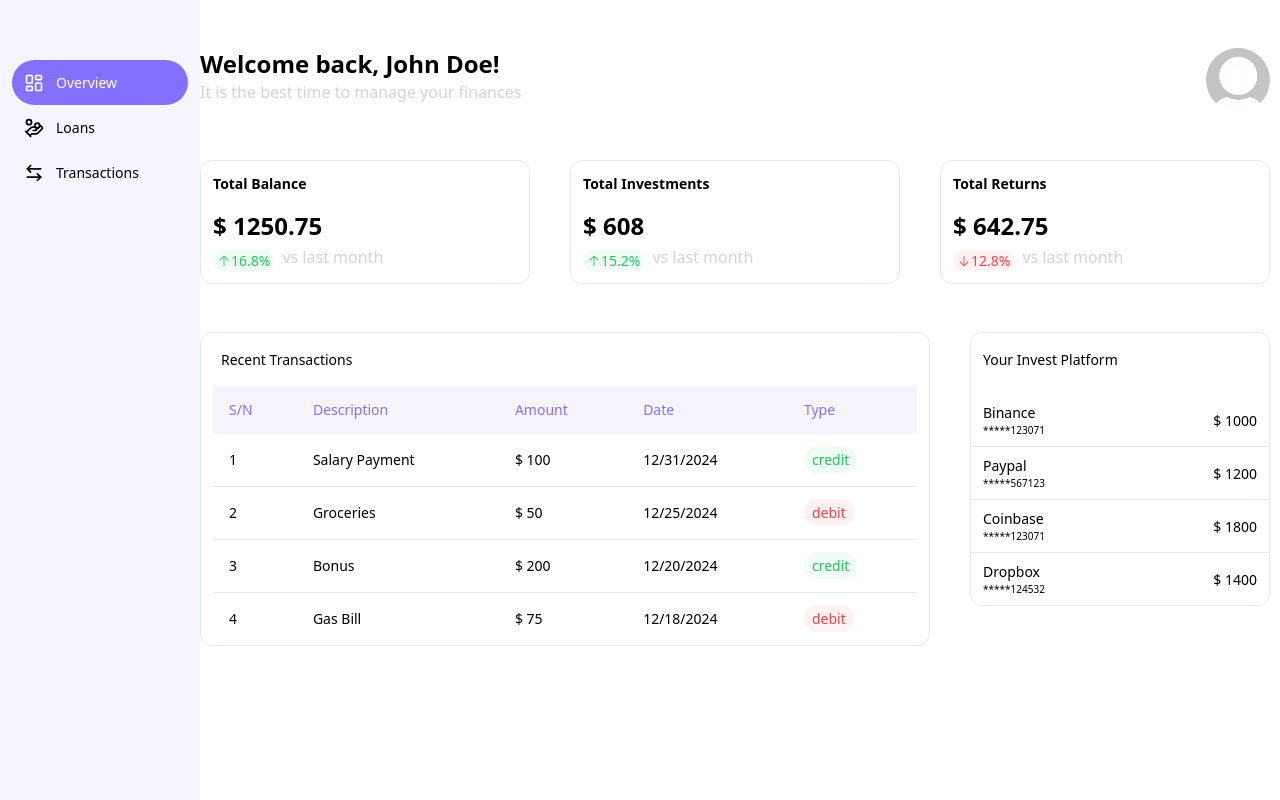
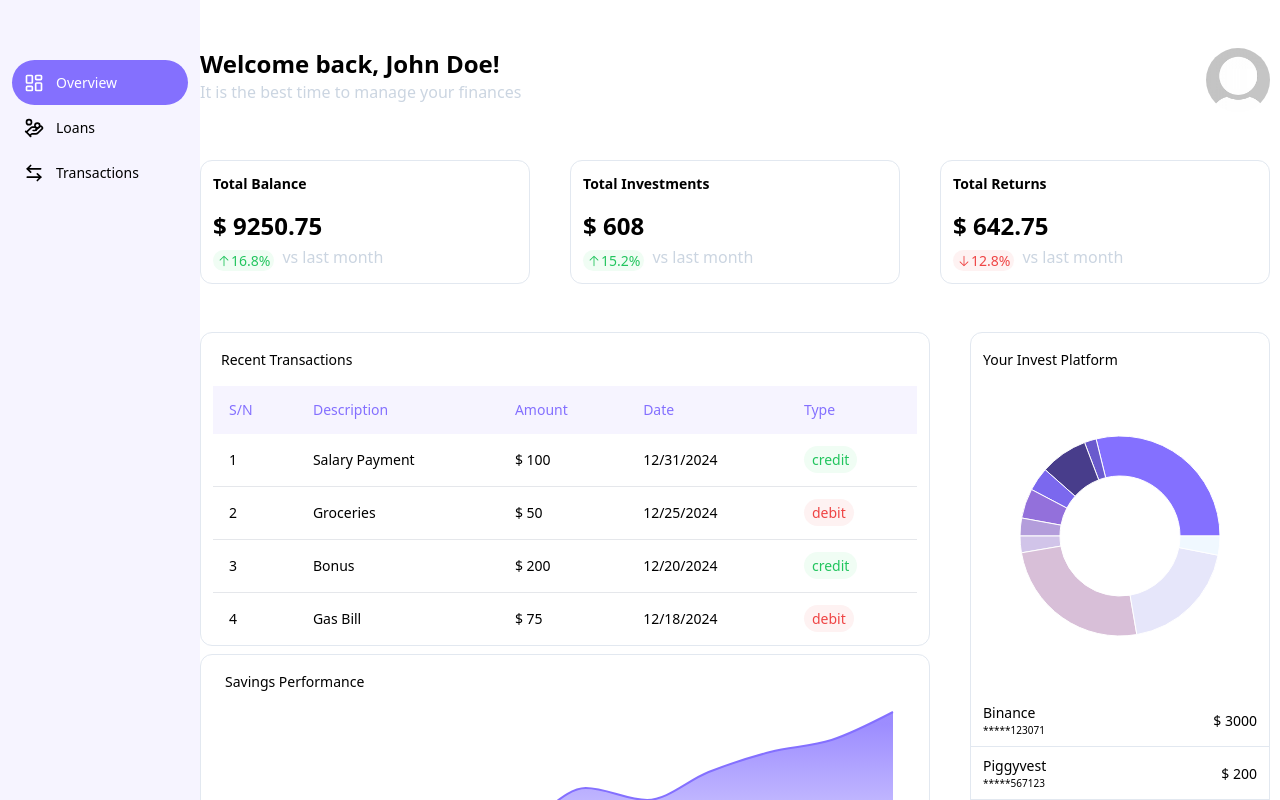
Before and after one commit to PaulMarv/finance-dashboard, a Next.js app: page /overview in a window 1280 px wide. Shown: the top 800 px of the page. Built offline with nearby package versions, Linux system fonts and the light colour scheme.

Commit message:
inforgraphics

```diff
--- a/package.json
+++ b/package.json
@@ -23,6 +23,7 @@
     "react-dom": "^18",
     "react-hook-form": "^7.54.2",
     "react-router-dom": "^7.1.1",
+    "recharts": "^2.15.1",
     "tailwind-merge": "^2.6.0"
   },
   "devDependencies": {
--- a/public/mocks/investments.json
+++ b/public/mocks/investments.json
@@ -2,22 +2,51 @@
   {
     "platform": "Binance",
     "account_number": 34567123071,
-    "investment": 1000
+    "investment": 3000
   },
   {
-    "platform": "Paypal",
+    "platform": "Piggyvest",
     "account_number": 18034567123,
-    "investment": 1200
+    "investment": 200
   },
   {
     "platform": "Coinbase",
     "account_number": 34567123071,
-    "investment": 1800
+    "investment": 800
   },
-
   {
-    "platform": "Dropbox",
+    "platform": "Cowrywise",
     "account_number": 54567124532,
-    "investment": 1400
+    "investment": 400
+  },
+  {
+    "platform": "Robinhood",
+    "account_number": 23890456789,
+    "investment": 500
+  },
+  {
+    "platform": "E*Trade",
+    "account_number": 67890543212,
+    "investment": 300
+  },
+  {
+    "platform": "Fidelity",
+    "account_number": 56789234567,
+    "investment": 280
+  },
+  {
+    "platform": "Bamboo",
+    "account_number": 45678901234,
+    "investment": 2600
+  },
+  {
+    "platform": "Carbon",
+    "account_number": 78901234567,
+    "investment": 2000
+  },
+  {
+    "platform": "Risevest",
+    "account_number": 89012345678,
+    "investment": 320
   }
 ]
--- /dev/null
+++ b/public/mocks/savings.json
@@ -0,0 +1,14 @@
+[
+  { "month": "Jan", "savings": 1200 },
+  { "month": "Feb", "savings": 1800 },
+  { "month": "Mar", "savings": 2500 },
+  { "month": "Apr", "savings": 3000 },
+  { "month": "May", "savings": 2700 },
+  { "month": "Jun", "savings": 3200 },
+  { "month": "Jul", "savings": 4100 },
+  { "month": "Aug", "savings": 3800 },
+  { "month": "Sep", "savings": 4500 },
+  { "month": "Oct", "savings": 5000 },
+  { "month": "Nov", "savings": 5300 },
+  { "month": "Dec", "savings": 6000 }
+]
--- a/public/mocks/user.json
+++ b/public/mocks/user.json
@@ -2,7 +2,7 @@
   "id": "67nkyifjbjhgbr4",
   "name": "John Doe",
   "totalBalance": {
-    "amount": 1250.75,
+    "amount": 9250.75,
     "monthlyTrend": "upward",
     "percentageChange": 16.8,
     "currency": "USD"
--- /dev/null
+++ b/src/app/api/savings/route.ts
@@ -0,0 +1,18 @@
+import { NextResponse } from "next/server";
+import fsPromises from 'fs/promises';
+import path from 'path';
+
+
+const userFilePath = path.join(process.cwd(), 'public/mocks/savings.json')
+
+export async function GET() {
+    try {
+        const savings = await fsPromises.readFile(userFilePath, 'utf-8')
+        const json = JSON.parse(savings)
+        return NextResponse.json(json)
+        // eslint-disable-next-line @typescript-eslint/no-unused-vars
+    } catch (error) {
+        return new NextResponse(JSON.stringify({ message: "No savings data found!" }),
+            { status: 404, headers: { 'content-type': 'application/json' } });
+    }
+}
--- a/src/app/layout.tsx
+++ b/src/app/layout.tsx
@@ -19,7 +19,7 @@ const geistMono = localFont({
 
 export const metadata: Metadata = {
   title: "Dashboard",
-  description: "Overview, transactions and loans",
+  description: "Savings  and Investment Dashboard",
 };
 
 export default function RootLayout({
--- a/src/app/overview/page.tsx
+++ b/src/app/overview/page.tsx
@@ -1,9 +1,11 @@
 'use client';
 import { useUserContext } from '@/components/providers/user-provider';
-import DashboardCard from '@/components/ui/dashboard-card';
+import DashboardCard from '@/components/dashboard-card';
 import { Table, TableBody, TableCell, TableHead, TableHeader, TableRow } from '@/components/ui/table';
 import Image from 'next/image';
 import React from 'react'
+import SavingsChart from '@/components/savings-chart';
+import InvestmentChart from '@/components/investment-chart';
 
 const Dashboard = () => {
   const { user, transactions, investments } = useUserContext();
@@ -30,6 +32,7 @@ const Dashboard = () => {
         <DashboardCard title={'Total Returns'} amount={user?.totalReturns?.amount ?? 0} trend={user?.totalReturns?.monthlyTrend ?? 'upward'} percentageChange={user?.totalReturns?.percentageChange ?? 0} />
       </div>
       <div className='mt-4 w-full flex flex-col lg:flex-row gap-10 lg:justify-between'>
+        <div className='flex flex-col gap-2 w-full'>
           <div className='rounded-xl border-[1px] px-3 pt-4 border-slate-200 w-full'>
             <p className='text-[14px] font-medium px-2'>Recent Transactions</p>
             <div className='mt-4'>
@@ -64,10 +67,15 @@ const Dashboard = () => {
               </Table>
             </div>
           </div>
+          <SavingsChart />
+        </div>
         <div className='rounded-xl border-[1px] border-slate-200 w-full h-fit lg:max-w-[300px]'>
           <h2 className='px-3 py-4 text-[14px] font-medium'>Your Invest Platform</h2>
+          <div>
+            <InvestmentChart />
+          </div>
           <div className='mt-2'>
-            {investments.map((item, index) => (
+            {investments.slice(0, 4).map((item, index) => (
               <div key={index} className={`flex items-center justify-between px-3 py-2 ${index !== investments.length - 1 ? 'border-b border-slate-200' : ''}`}>
                 <p className='text-[14px] flex flex-col'>
                   <span>
--- /dev/null
+++ b/src/components/investment-chart.tsx
@@ -0,0 +1,35 @@
+import React from 'react'
+import { PieChart, Pie, Tooltip, Cell, ResponsiveContainer } from "recharts";
+import { useUserContext } from './providers/user-provider';
+
+const InvestmentChart = () => {
+    const { investments } = useUserContext();
+
+    const COLORS = ["#8470ff", "#6a5acd", "#483d8b", "#7b68ee", "#9370db", "#b39ddb", "#d1c4e9", "#d8bfd8", "#e6e6fa", "#f0f8ff"];
+    return (
+        <div className="">
+            <ResponsiveContainer width="100%" height={300}>
+                <PieChart>
+                    <Pie
+                        data={investments}
+                        dataKey="investment"
+                        nameKey="platform"
+                        cx="50%"
+                        cy="50%"
+                        innerRadius={60}
+                        outerRadius={100}
+                        fill="#8470ff"
+                        label={false}
+                    >
+                        {investments.map((entry, index) => (
+                            <Cell key={`cell-${index}`} fill={COLORS[index % COLORS.length]} />
+                        ))}
+                    </Pie>
+                    <Tooltip formatter={(value) => `$${value}`} />
+                </PieChart>
+            </ResponsiveContainer>
+        </div>
+    )
+}
+
+export default InvestmentChart
--- a/src/components/providers/user-provider.tsx
+++ b/src/components/providers/user-provider.tsx
@@ -1,6 +1,6 @@
 "use client";
 
-import { InvestmentsProps, LoanProps, TransactionProps, User } from "@/types";
+import { InvestmentsProps, LoanProps, SavingsProps, TransactionProps, User } from "@/types";
 import React, { createContext, useContext, useEffect, useState } from "react";
 
 type UserContextType = {
@@ -8,6 +8,7 @@ type UserContextType = {
   transactions: TransactionProps;
   loans: LoanProps;
   investments: InvestmentsProps;
+  savings: SavingsProps;
   loading: boolean;
   error: string | null;
 };
@@ -19,6 +20,7 @@ export const UserProvider: React.FC<{ children: React.ReactNode }> = ({ children
   const [transactions, setTransactions] = useState<TransactionProps>([]);
   const [loans, setLoans] = useState<LoanProps>([]);
   const [investments, setInvestments] = useState<InvestmentsProps>([]);
+  const [savings, setSavings] = useState<SavingsProps>([]);
   const [loading, setLoading] = useState(true);
   const [error, setError] = useState<string | null>(null);
 
@@ -46,6 +48,11 @@ export const UserProvider: React.FC<{ children: React.ReactNode }> = ({ children
       const investmentsData = await investmentsResponse.json();
       setInvestments(investmentsData);
 
+      //Fetch Savings
+      const savingsResponse = await fetch("/mocks/savings.json");
+      const savingsData = await savingsResponse.json();
+      setSavings(savingsData);
+
 
       setError(null);
     } catch (err) {
@@ -61,7 +68,7 @@ export const UserProvider: React.FC<{ children: React.ReactNode }> = ({ children
   }, []);
 
   return (
-    <UserContext.Provider value={{ user, transactions, loans, investments, loading, error }}>
+    <UserContext.Provider value={{ user, transactions, loans, investments, savings, loading, error }}>
       {children}
     </UserContext.Provider>
   );
--- /dev/null
+++ b/src/components/savings-chart.tsx
@@ -0,0 +1,38 @@
+import React from 'react'
+import { useUserContext } from './providers/user-provider';
+import { AreaChart, Area, XAxis, Tooltip, ResponsiveContainer } from "recharts";
+
+const SavingsChart = () => {
+    const { savings } = useUserContext();
+    return (
+        <div className="rounded-xl border-[1px] p-4 border-slate-200">
+            <h2 className="text-[14px] font-medium px-2">Savings Performance</h2>
+            <ResponsiveContainer width="100%" height={300}>
+                <AreaChart data={savings} margin={{ top: 20, right: 20, left: 0, bottom: 10 }}>
+                    <defs>
+                        <linearGradient id="colorSavings" x1="0" y1="0" x2="0" y2="1">
+                            <stop offset="5%" stopColor="#8470ff" stopOpacity={0.8} />
+                            <stop offset="95%" stopColor="#8470ff" stopOpacity={0} />
+                        </linearGradient>
+                    </defs>
+                    <XAxis
+                        dataKey="month"
+                        stroke="transparent"
+                        tick={{ fill: "black", fontSize: "12px" }}
+                    />
+                    <Tooltip formatter={(value) => `$${value}`} />
+                    <Area
+                        type="monotone"
+                        dataKey="savings"
+                        stroke="#8470ff"
+                        strokeWidth={2}
+                        fillOpacity={1}
+                        fill="url(#colorSavings)"
+                    />
+                </AreaChart>
+            </ResponsiveContainer>
+        </div>
+    )
+}
+
+export default SavingsChart
--- a/src/types/index.ts
+++ b/src/types/index.ts
@@ -33,6 +33,12 @@ export type Investment = {
     investment: number;
 }
 export type InvestmentsProps = Investment[]
+
+export type Savings = {
+    month: string;
+    savings: number;
+}
+export type SavingsProps = Savings[]
 export type User = {
     id: string;
     name: string;
```
Also changed, not shown: src/components/dashboard-card.tsx (renamed from src/components/ui/dashboard-card.tsx), 1 other file (tests, documents, lock files or other folders). Lines whose indentation alone changed are shown as unchanged.
